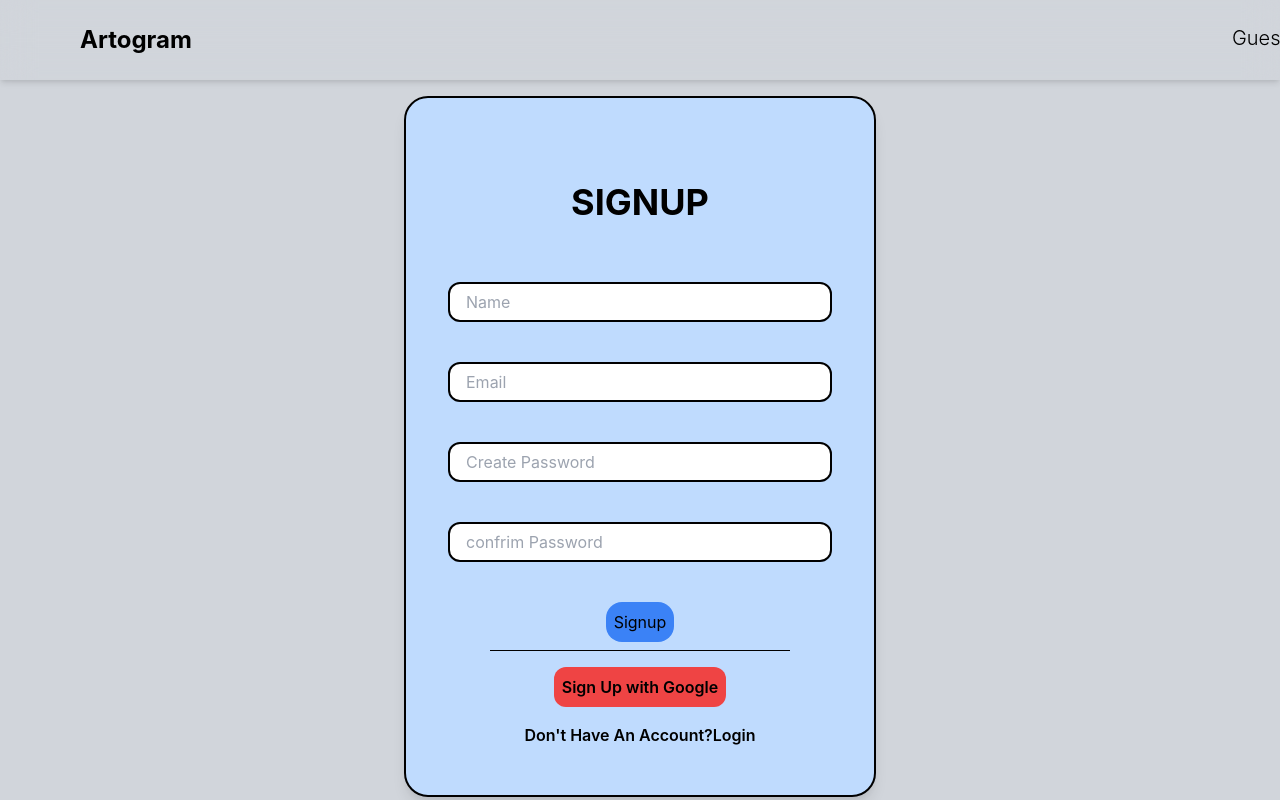
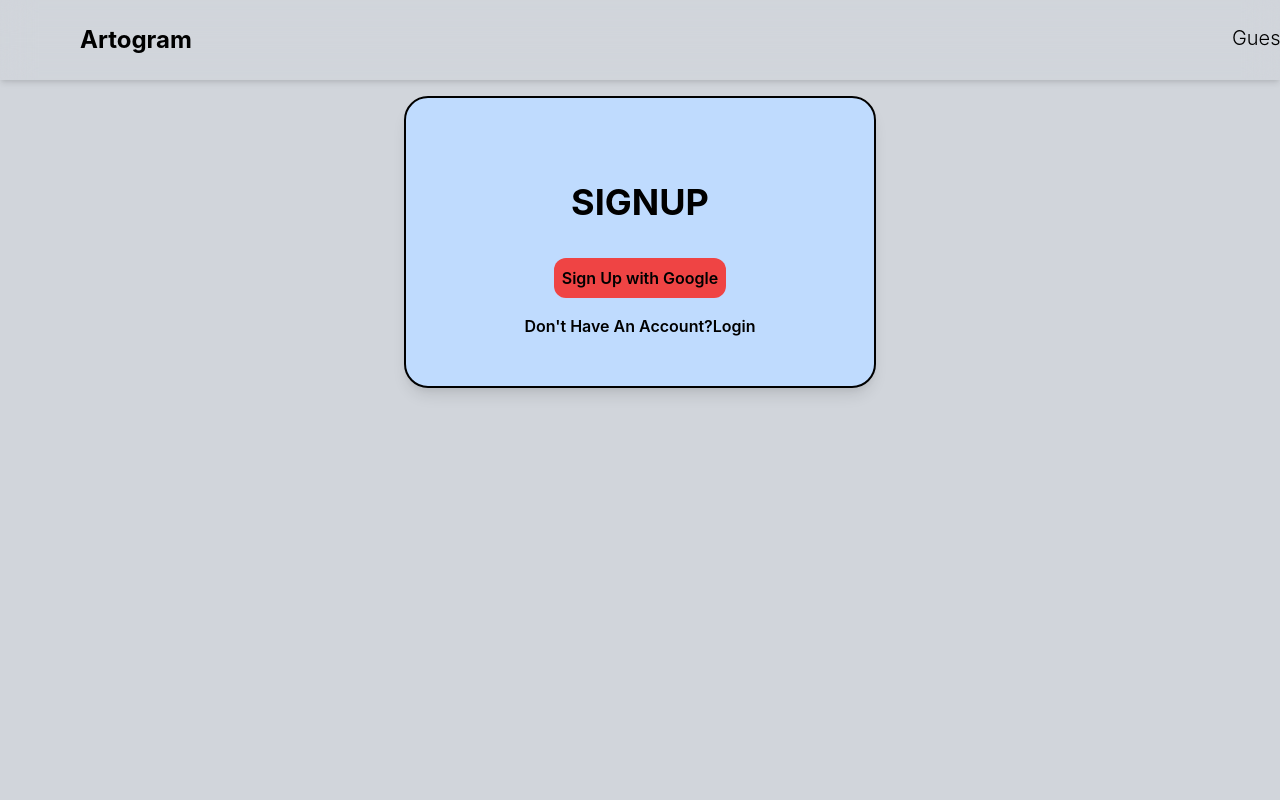
Before and after one commit to SiriChandhana06/artogram, a React (Create React App) app in the folder frontend/: page /signup in a window 1280 px wide. Shown: the top 800 px of the page. Built offline with nearby package versions, Linux system fonts and the light colour scheme; no server answers.

Commit message:
sign with google

```diff
--- a/frontend/src/Pages/Signup.jsx
+++ b/frontend/src/Pages/Signup.jsx
@@ -138,13 +138,12 @@ const Signup = () => {
 
   return (
     <div>
-
-      <div id="signup" className='md:px-96 py-10 pt-24 bg-gray-300'>
+      <div id="signup" className='md:px-96 py-10 pt-24 bg-gray-300 h-screen'>
         <div className='border-2 bg-blue-200 py-5 mx-5 rounded-3xl border-black shadow-lg shadow-black '>
           <h1 className="flex justify-center font-bold text-xl md:text-4xl pt-16">SIGNUP</h1>
           <form onSubmit={handleSignup} className="p-5">
 
-            <div className="flex justify-center pt-10">
+            {/* <div className="flex justify-center pt-10">
               <input id="name" className="border-2 border-black rounded-xl pl-4 h-10 md:w-96 w-80" type="text" placeholder="Name" required onChange={(e) => setName(e.target.value)} />
             </div>
             <p className="text-red-800 flex justify-center">{nameError}</p>
@@ -163,7 +162,7 @@ const Signup = () => {
             <div className="flex justify-center pt-10 pb-2 ">
               <button type="button" className="bg-blue-500 hover:bg-blue-600 p-2 rounded-2xl" onClick={handleSubmit}>Signup</button>
             </div>
-            <hr className="border-1 mx-16 border-black" />
+            <hr className="border-1 mx-16 border-black" /> */}
             <div className='flex justify-center pt-4 pb-2'>
               {user ? (
                 <button className='bg-red-500 hover:bg-red-600 items-center text-black  p-2 font-semibold rounded-xl' onClick={disconnectWallet}>Logout</button>
```
